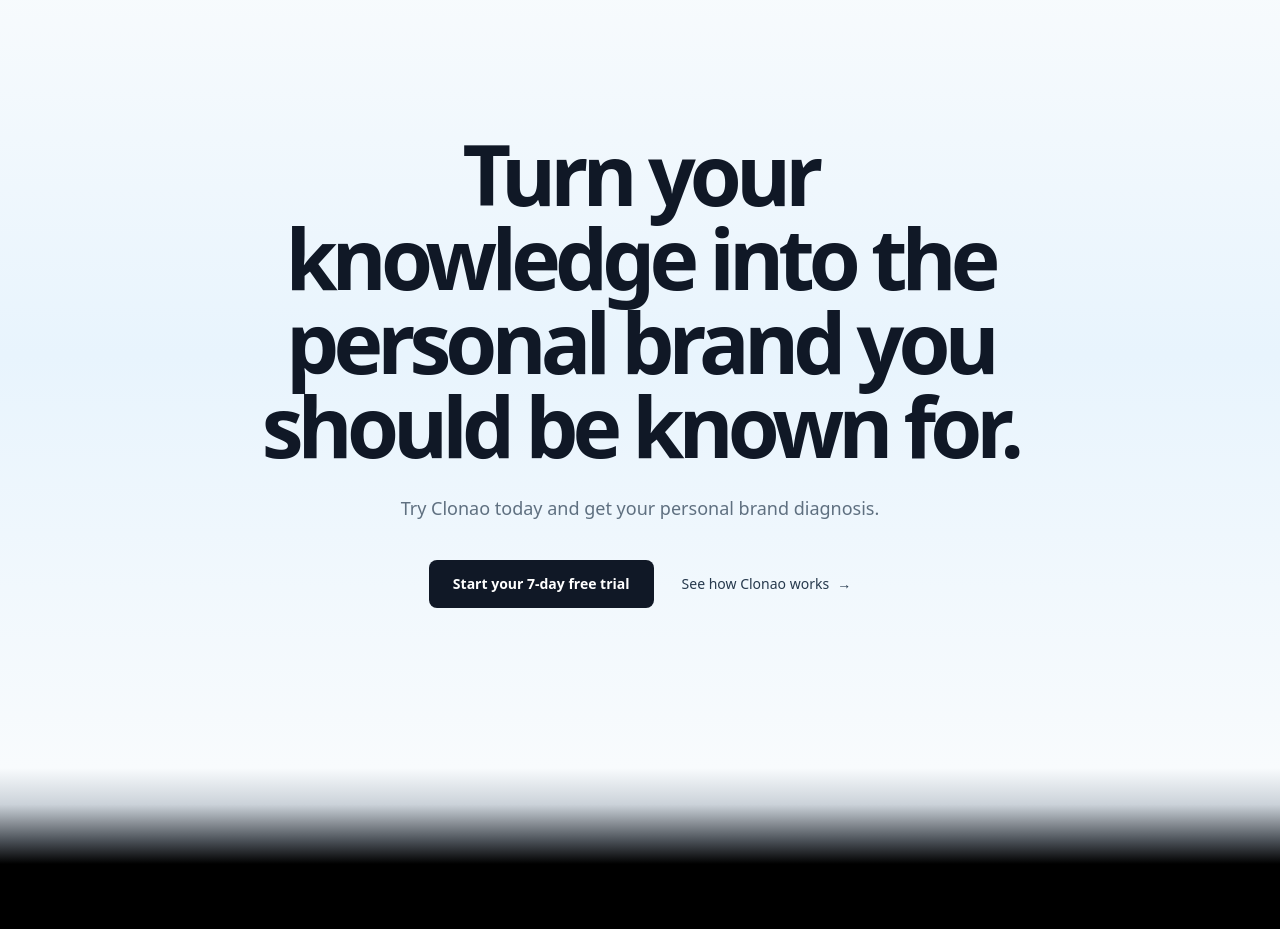
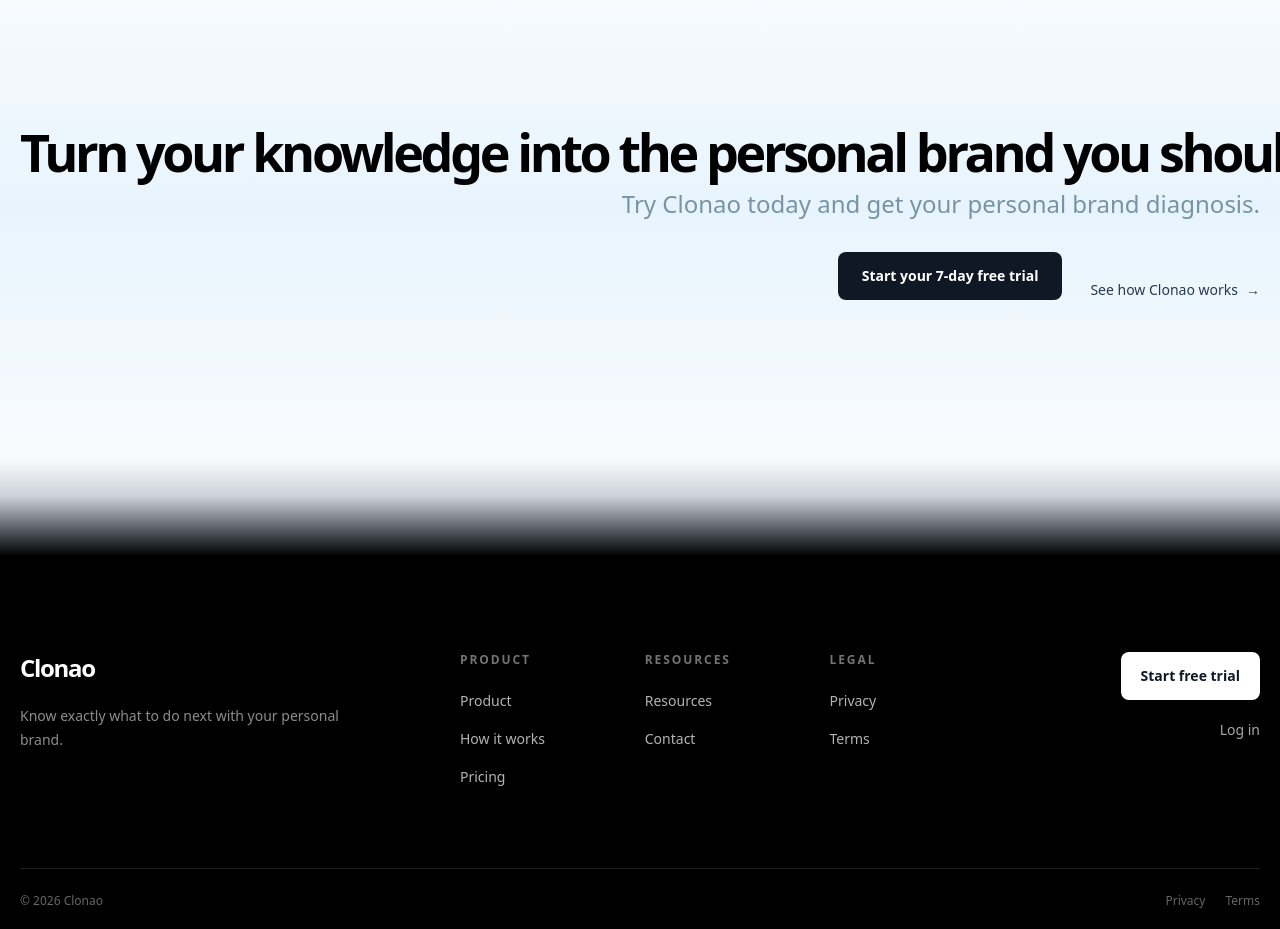
Before and after one commit to veokleo-create07/linkeldn.tool.100k, a Next.js app: page / in a window 1280 px wide. Shown: the part 6080-7009 px from the top of the page. Built offline with nearby package versions, Linux system fonts and the light colour scheme.

Commit message:
refine: compact right aligned final cta

```diff
--- a/src/components/marketing/final-cta.tsx
+++ b/src/components/marketing/final-cta.tsx
@@ -4,15 +4,15 @@ export function FinalCta() {
   return (
     <section aria-labelledby="final-cta-heading" className="bg-[linear-gradient(180deg,#f8fbfd_0%,#e8f4fd_48%,#f8fbfd_100%)] py-28 sm:py-32 lg:py-40">
       <div className="marketing-container">
-        <div className="mx-auto max-w-3xl text-center">
-          <h2 id="final-cta-heading" className="text-balance text-5xl font-semibold leading-[0.98] tracking-[-0.07em] text-[#101826] sm:text-6xl lg:text-[5.25rem]">
+        <div className="ml-auto max-w-[78rem] text-right">
+          <h2 id="final-cta-heading" className="text-balance text-3xl font-semibold leading-[1.05] tracking-[-0.065em] text-black sm:text-4xl lg:whitespace-nowrap lg:text-[3.25rem]">
             Turn your knowledge into the personal brand you should be known for.
           </h2>
-          <p className="mx-auto mt-6 max-w-xl text-base leading-7 text-[#5f7080] sm:text-lg sm:leading-8">
+          <p className="ml-auto mt-4 max-w-2xl text-xl leading-7 text-[#7893a6] sm:text-2xl sm:leading-8">
             Try Clonao today and get your personal brand diagnosis.
           </p>
 
-          <div className="mt-9 flex flex-col items-center justify-center gap-5 sm:flex-row sm:gap-7">
+          <div className="mt-8 flex flex-col items-end justify-end gap-5 sm:flex-row sm:gap-7">
             <Link
               href="/sign-up"
               className="inline-flex min-h-12 items-center justify-center rounded-lg bg-[#101826] px-6 text-sm font-semibold text-white transition-colors hover:bg-[#1d3044] focus-visible:outline-none focus-visible:ring-2 focus-visible:ring-[#2563a6] focus-visible:ring-offset-2"
```
